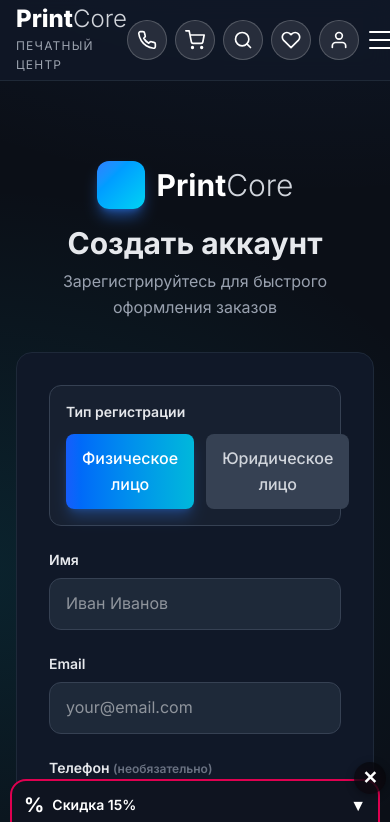
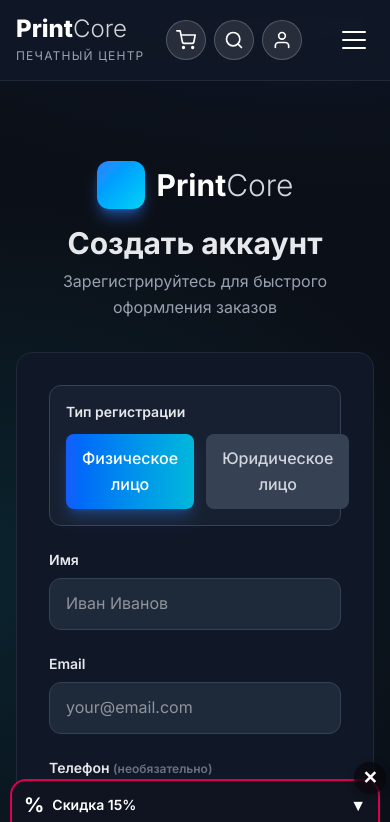
Before and after one commit to Andryteck/printcore-website, a Next.js app: page /register in a window 390 px wide. Shown: the top 822 px of the page. Built offline with nearby package versions, Linux system fonts and the light colour scheme; no server answers.

Commit message:
Remove phone and favorites icons from mobile header

```diff
--- a/components/HeaderClient.tsx
+++ b/components/HeaderClient.tsx
@@ -410,21 +410,8 @@ export default function HeaderClient() {
         </li>
       </ul>
 
-      {/* Мобильные иконки (телефон, корзина, поиск, личный кабинет) */}
+      {/* Мобильные иконки (корзина, поиск, личный кабинет) */}
       <div className={styles.mobileIcons}>
-        {/* Иконка телефона */}
-        <a
-          href="https://t.me/printcoreby"
-          target="_blank"
-          rel="noopener noreferrer"
-          className={styles.mobileIcon}
-          aria-label="Написать в Telegram"
-        >
-          <svg width="20" height="20" viewBox="0 0 24 24" fill="none" stroke="currentColor" strokeWidth="2" strokeLinecap="round" strokeLinejoin="round">
-            <path d="M22 16.92v3a2 2 0 0 1-2.18 2 19.79 19.79 0 0 1-8.63-3.07 19.5 19.5 0 0 1-6-6 19.79 19.79 0 0 1-3.07-8.67A2 2 0 0 1 4.11 2h3a2 2 0 0 1 2 1.72 12.84 12.84 0 0 0 .7 2.81 2 2 0 0 1-.45 2.11L8.09 9.91a16 16 0 0 0 6 6l1.27-1.27a2 2 0 0 1 2.11-.45 12.84 12.84 0 0 0 2.81.7A2 2 0 0 1 22 16.92z"></path>
-          </svg>
-        </a>
-
         {/* Иконка корзины */}
         <button
           className={styles.mobileIcon}
@@ -452,20 +439,6 @@ export default function HeaderClient() {
             <path d="m21 21-4.35-4.35"></path>
           </svg>
         </button>
-
-        {/* Иконка избранного */}
-        <Link
-          href="/account/favorites"
-          className={styles.mobileIcon}
-          aria-label="Избранное"
-        >
-          <svg width="20" height="20" viewBox="0 0 24 24" fill="none" stroke="currentColor" strokeWidth="2" strokeLinecap="round" strokeLinejoin="round">
-            <path d="M20.84 4.61a5.5 5.5 0 0 0-7.78 0L12 5.67l-1.06-1.06a5.5 5.5 0 0 0-7.78 7.78l1.06 1.06L12 21.23l7.78-7.78 1.06-1.06a5.5 5.5 0 0 0 0-7.78z"></path>
-          </svg>
-          {favoriteItems.length > 0 && (
-            <span className={styles.cartBadge}>{favoriteItems.length}</span>
-          )}
-        </Link>
 
         {/* Иконка личного кабинета */}
         <Link
```
